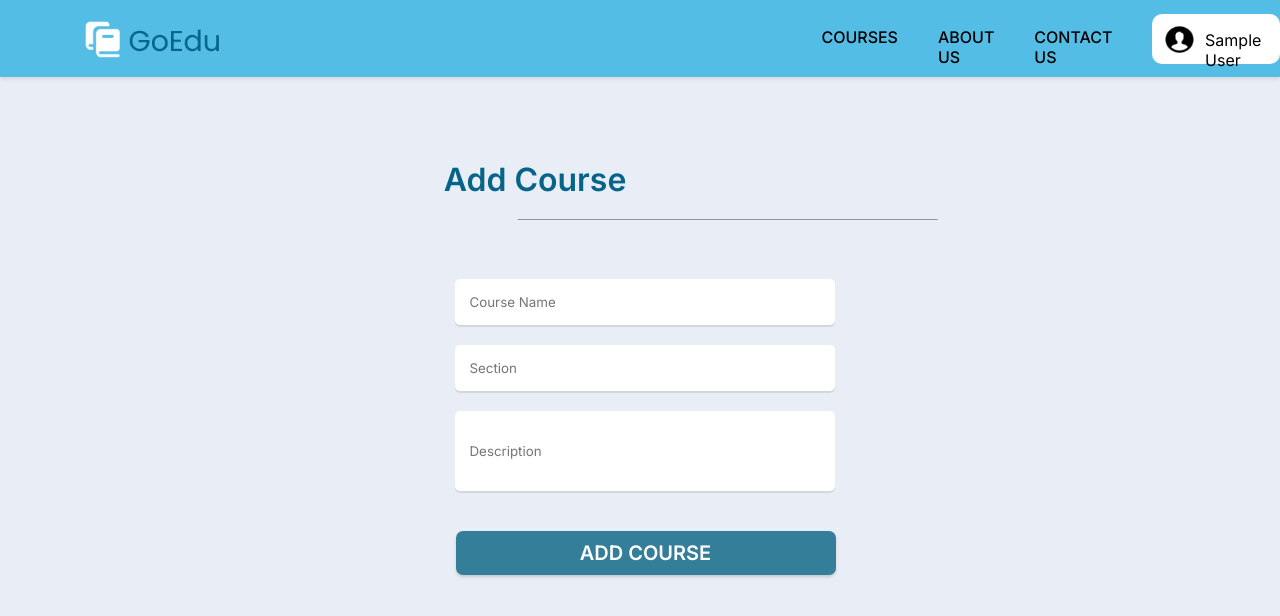
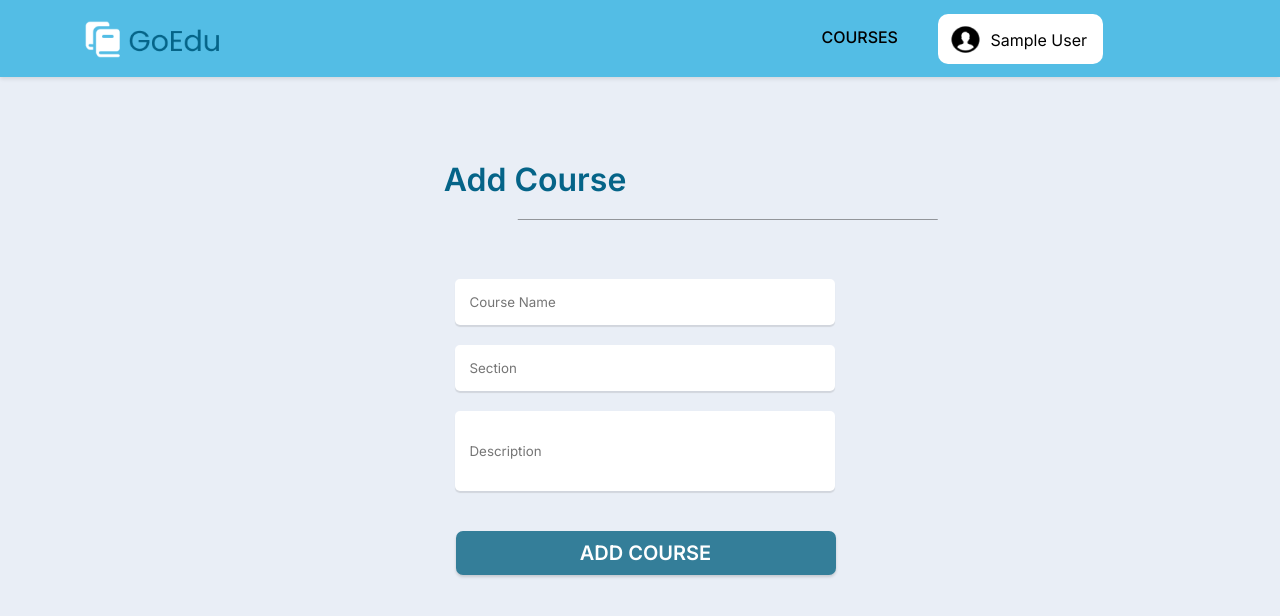
Before and after one commit to jdahiroc/learning-management-system, a React (Vite) app: page /admin/add/course in a window 1280 px wide. Shown: the top 616 px of the page. Built offline with nearby package versions, Linux system fonts and the light colour scheme; no server answers; sample sign-in values are in the browser's storage; a web font is replaced by a local one.

Commit message:
removed the contact us and about us navigations

```diff
--- a/src/pages/AddCourse.jsx
+++ b/src/pages/AddCourse.jsx
@@ -67,7 +67,6 @@ const AddCourse = () => {
         await addDoc(userCoursesCollection, newCourse);
         alert("Successfully Added Course!");
         navigate("/admin/page/course");
-
       } else {
         console.log("User is not authenticated or UID is not available.");
       }
@@ -91,8 +90,6 @@ const AddCourse = () => {
             <Link to="/admin/page/course">
               <li>COURSES</li>
             </Link>
-            <li>ABOUT US</li>
-            <li>CONTACT US</li>
           </ul>
         </div>
         <div onClick={toggleModal} className="profile-container">
--- a/src/pages/AdminHome.jsx
+++ b/src/pages/AdminHome.jsx
@@ -124,8 +124,6 @@ const Homepage = () => {
               <Link to="/admin/page/course">
                 <li>COURSES</li>
               </Link>
-              <li>ABOUT US</li>
-              <li>CONTACT US</li>
             </ul>
           </div>
           {/* Navigation Profile */}
--- a/src/pages/AssessmentPage.jsx
+++ b/src/pages/AssessmentPage.jsx
@@ -81,8 +81,6 @@ const CourseSection2 = () => {
             <Link to="/admin/page/course">
               <li>COURSES</li>
             </Link>
-            <li>ABOUT US</li>
-            <li>CONTACT US</li>
           </ul>
         </div>
         {/* Navigation Profile */}
--- a/src/pages/CourseSection.jsx
+++ b/src/pages/CourseSection.jsx
@@ -318,8 +318,6 @@ const CourseSection = () => {
             <Link to="/admin/page/course">
               <li>COURSES</li>
             </Link>
-            <li>ABOUT US</li>
-            <li>CONTACT US</li>
           </ul>
         </div>
         {/* Navigation Profile */}
--- a/src/pages/LessonMaterialsPage.jsx
+++ b/src/pages/LessonMaterialsPage.jsx
@@ -81,8 +81,6 @@ const LessonMaterialsPage = () => {
             <Link to="/admin/page/course">
               <li>COURSES</li>
             </Link>
-            <li>ABOUT US</li>
-            <li>CONTACT US</li>
           </ul>
         </div>
         {/* Profile Icon */}
```
